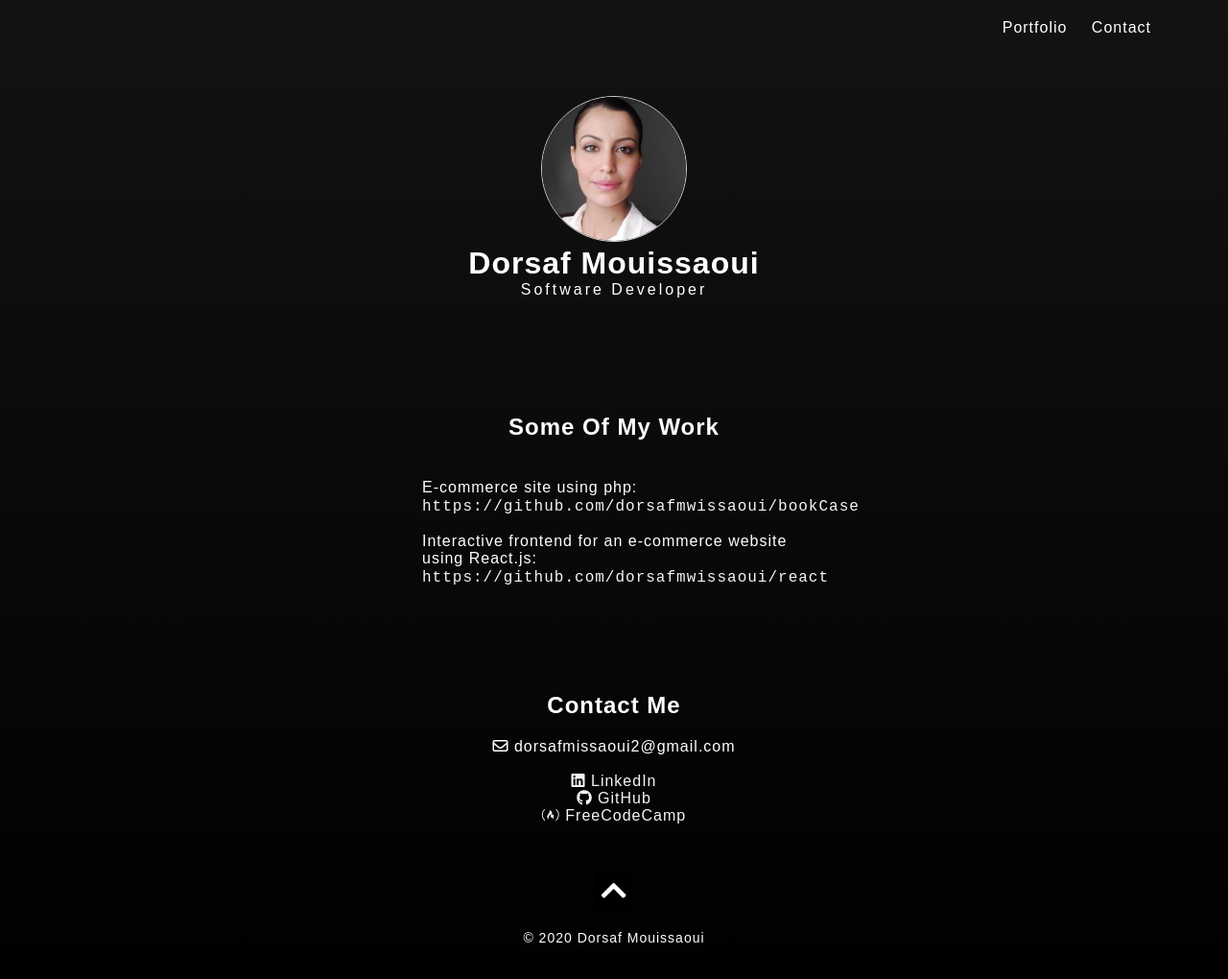
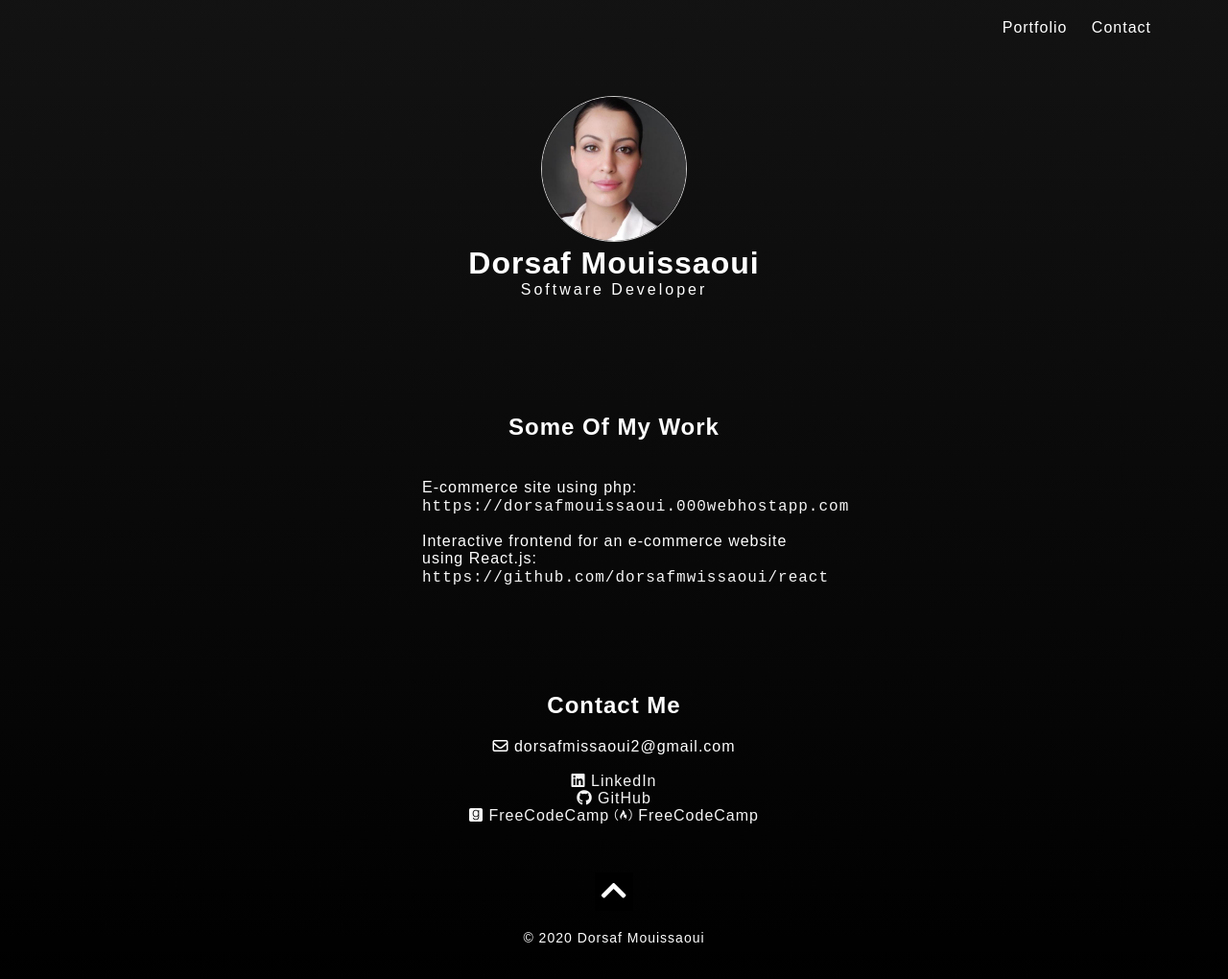
Before and after one commit to dorsafmwissaoui/portfolio, a plain HTML site: page index.html in a window 1280 px wide. Shown: the whole page at 96% size. Drawn offline with Linux system fonts and the light colour scheme.

Commit message:
Merge With Github Repository

```diff
--- a/index.html
+++ b/index.html
@@ -27,7 +27,7 @@
         <div id="portfolio" class="block">
             <h2>Some Of My Work</h2>
             <div class="paragraph">
-            <p> E-commerce site using php:<a style="font-family: 'Courier New', monospace"> https://github.com/dorsafmwissaoui/bookCase </a></p><br>
+            <p> E-commerce site using php:<a style="font-family: 'Courier New', monospace"> https://dorsafmouissaoui.000webhostapp.com </a></p><br>
             <p> Interactive frontend for an e-commerce website using React.js:<a style="font-family: 'Courier New', monospace"> https://github.com/dorsafmwissaoui/react </a></p>
             </div>
 
@@ -38,7 +38,9 @@
             <p><i class="fa-regular fa-envelope"></i> dorsafmissaoui2@gmail.com</p><br>
             <a href="https://www.linkedin.com/in/dorsaf-mouissaoui-852b811b7"><i class="fab fa-linkedin"></i> LinkedIn</a><br>
             <a href="https://github.com/dorsafmwissaoui"><i class="fab fa-github"></i> GitHub</a><br>
-            <a href="https://www.freecodecamp.org/dorsafmouissaoui"><i class="fab fa-free-code-camp"></i> FreeCodeCamp</a>
+            <a href="https://www.goodreads.com/user/show/60386975-dorsaf-mouissaoui"><i class="fab fa-goodreads"></i> FreeCodeCamp</a>
+          <a href="https://www.freecodecamp.org/dorsafmouissaoui"><i class="fab fa-free-code-camp"></i> FreeCodeCamp</a>
+
 
 
 
```
Also changed, not shown: 2 other files.
